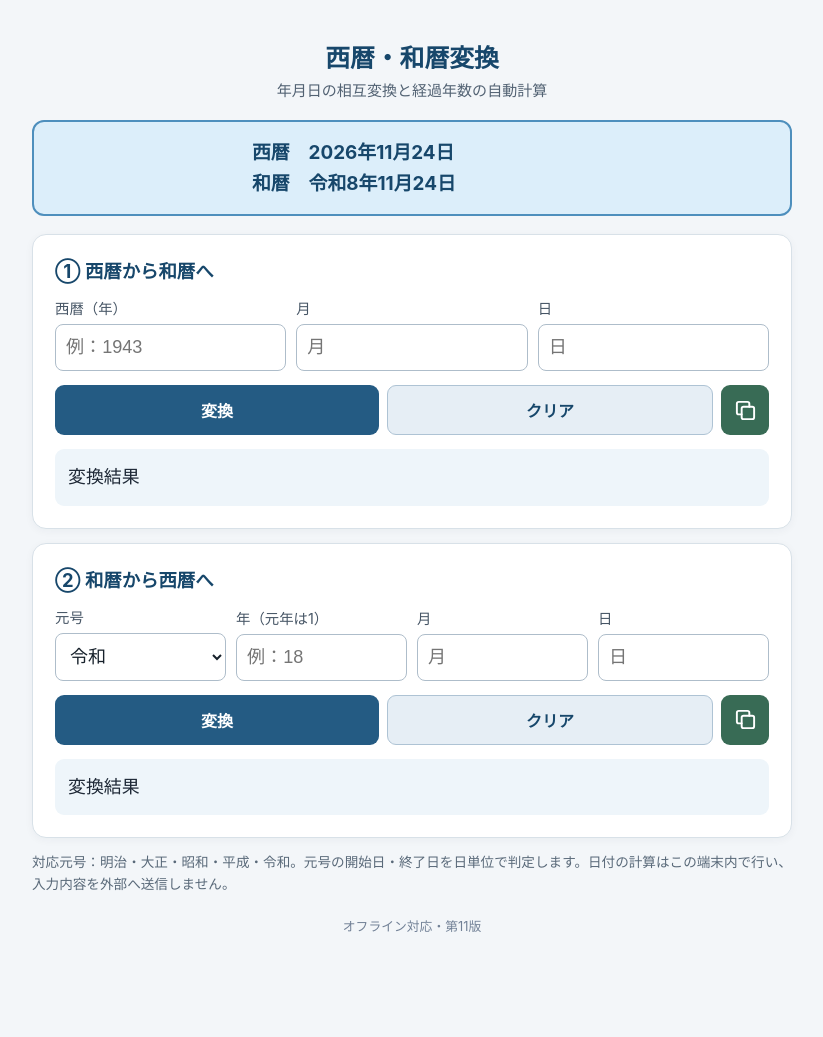
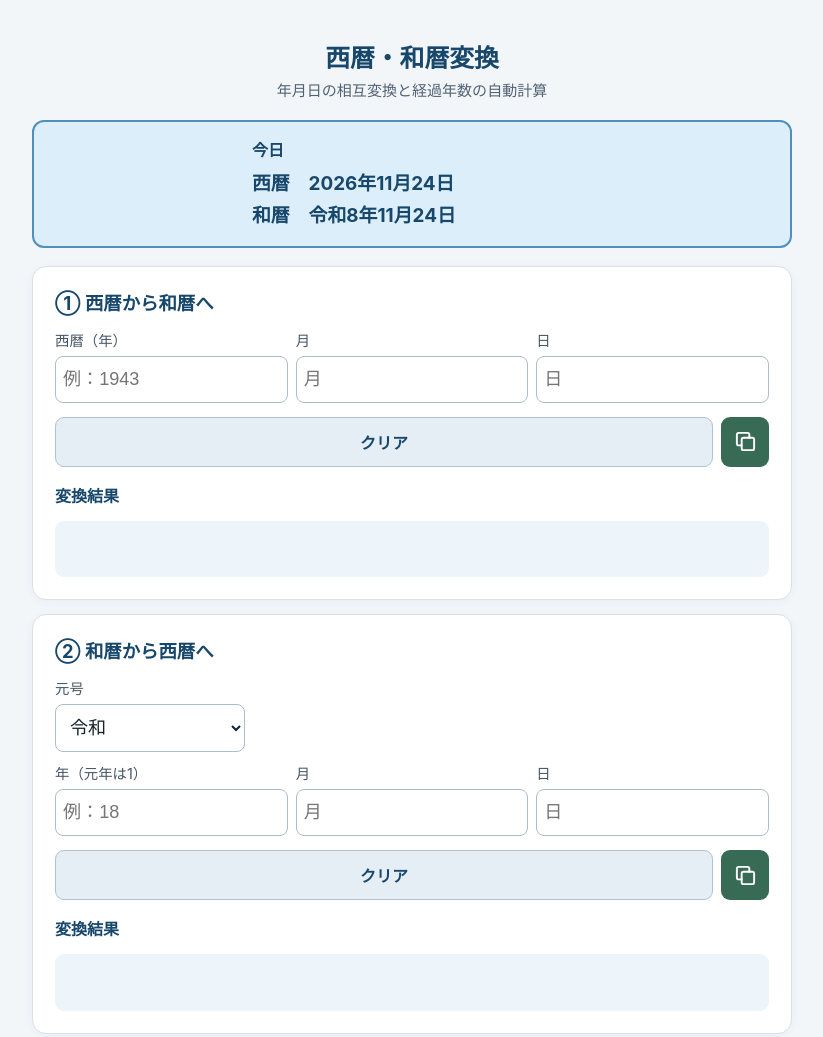
Before and after one commit to takero-kit/wareki-converter, a plain HTML site: page index.html in a window 1280 px wide. Shown: the top 1037 px of the page, without its empty margins (228-1051 px from the left). Before the commit the page ends 971 px from the top, so only its background shows below. Drawn offline with Linux system fonts and the light colour scheme.

Commit message:
西暦・和暦変換 第12版

```diff
--- a/index.html
+++ b/index.html
@@ -25,10 +25,16 @@ input,select{width:100%;padding:12px 10px;border:1px solid #aebdca;border-radius
 button{border:0;border-radius:9px;padding:12px 18px;font-size:1rem;font-weight:600;background:#245b83;color:white;cursor:pointer;margin-top:14px}
 button:active{opacity:.8}
 .actions{display:flex;gap:8px;flex-wrap:nowrap;align-items:stretch;width:100%}
-.actions button{flex:1 1 0;min-width:0;padding:12px 6px;white-space:nowrap;margin-top:14px}
+.actions button{flex:1 1 0;min-width:0;padding:12px 10px;white-space:nowrap;margin-top:14px}
 button.secondary{background:#e6eef5;color:#17476b;border:1px solid #aec3d4}
 button.copy{background:#386b55;flex:0 0 48px;width:48px;min-width:48px;display:inline-flex;justify-content:center;align-items:center;padding:12px}button.copy svg{display:block}button.copy:focus-visible{outline:3px solid #ffb83d;outline-offset:2px}
 .today-banner .today-line{display:block;text-align:left;max-width:320px;margin:0 auto}
+.today-banner .today-label{display:block;text-align:left;max-width:320px;margin:0 auto 5px;font-size:1rem}
+.era-row{margin-bottom:10px}.era-row .field{flex:0 1 190px}
+.date-row{flex-wrap:nowrap;gap:8px}.date-row .field{flex:1 1 0;min-width:0}
+.date-row input{min-width:0;padding:12px 7px}
+.result-label{font-weight:700;color:#17476b;margin-top:16px;font-size:1rem}
+.result:empty:before{content:"\00a0"}
 .today-banner{background:#dceefa;border:2px solid #4e8fbd;border-radius:12px;padding:15px;text-align:center;font-weight:700;font-size:1.18rem;color:#17476b;margin-bottom:18px;line-height:1.65}
 .result{font-size:1.12rem}
 @media(max-width:420px){.card{padding:15px}.field{flex:1 1 85px}h1{font-size:1.45rem}}
@@ -61,30 +67,34 @@ button.copy{background:#386b55;flex:0 0 48px;width:48px;min-width:48px;display:i
 <div class="today-banner" id="todayBanner" aria-live="polite"></div>
 <section class="card">
 <h2>① 西暦から和暦へ</h2>
-<div class="row">
+<div class="row date-row">
  <div class="field"><label for="gy">西暦（年）</label><input id="gy" type="number" inputmode="numeric" min="1868" max="9999" placeholder="例：1943"></div>
  <div class="field"><label for="gm">月</label><input id="gm" type="number" inputmode="numeric" min="1" max="12" placeholder="月"></div>
  <div class="field"><label for="gd">日</label><input id="gd" type="number" inputmode="numeric" min="1" max="31" placeholder="日"></div>
 </div>
-<div class="actions"><button type="button" onclick="fromGregorian()">変換</button><button class="secondary" type="button" onclick="clearInputs('g')">クリア</button><button class="copy" type="button" onclick="copyResult('gResult')" title="コピー" aria-label="変換結果をコピー"><svg xmlns="http://www.w3.org/2000/svg" width="23" height="23" viewBox="0 0 24 24" fill="none" stroke="currentColor" stroke-width="2" stroke-linecap="round" stroke-linejoin="round" aria-hidden="true"><rect x="8" y="8" width="13" height="13" rx="2"/><path d="M16 8V5a2 2 0 0 0-2-2H5a2 2 0 0 0-2 2v9a2 2 0 0 0 2 2h3"/></svg></button></div>
-<div id="gResult" class="result" aria-live="polite">変換結果</div>
+<div class="actions"><button class="secondary" type="button" onclick="clearInputs('g')">クリア</button><button class="copy" type="button" onclick="copyResult('gResult')" title="コピー" aria-label="変換結果をコピー"><svg xmlns="http://www.w3.org/2000/svg" width="23" height="23" viewBox="0 0 24 24" fill="none" stroke="currentColor" stroke-width="2" stroke-linecap="round" stroke-linejoin="round" aria-hidden="true"><rect x="8" y="8" width="13" height="13" rx="2"/><path d="M16 8V5a2 2 0 0 0-2-2H5a2 2 0 0 0-2 2v9a2 2 0 0 0 2 2h3"/></svg></button></div>
+<div class="result-label">変換結果</div>
+<div id="gResult" class="result" aria-live="polite"></div>
 </section>
 
 <section class="card">
 <h2>② 和暦から西暦へ</h2>
-<div class="row">
+<div class="row era-row">
  <div class="field"><label for="era">元号</label><select id="era"><option value="令和">令和</option><option value="平成">平成</option><option value="昭和">昭和</option><option value="大正">大正</option><option value="明治">明治</option></select></div>
+</div>
+<div class="row date-row">
  <div class="field"><label for="ey">年（元年は1）</label><input id="ey" type="number" inputmode="numeric" min="1" max="9999" placeholder="例：18"></div>
  <div class="field"><label for="em">月</label><input id="em" type="number" inputmode="numeric" min="1" max="12" placeholder="月"></div>
  <div class="field"><label for="ed">日</label><input id="ed" type="number" inputmode="numeric" min="1" max="31" placeholder="日"></div>
 </div>
-<div class="actions"><button type="button" onclick="toGregorian()">変換</button><button class="secondary" type="button" onclick="clearInputs('e')">クリア</button><button class="copy" type="button" onclick="copyResult('eResult')" title="コピー" aria-label="変換結果をコピー"><svg xmlns="http://www.w3.org/2000/svg" width="23" height="23" viewBox="0 0 24 24" fill="none" stroke="currentColor" stroke-width="2" stroke-linecap="round" stroke-linejoin="round" aria-hidden="true"><rect x="8" y="8" width="13" height="13" rx="2"/><path d="M16 8V5a2 2 0 0 0-2-2H5a2 2 0 0 0-2 2v9a2 2 0 0 0 2 2h3"/></svg></button></div>
-<div id="eResult" class="result" aria-live="polite">変換結果</div>
+<div class="actions"><button class="secondary" type="button" onclick="clearInputs('e')">クリア</button><button class="copy" type="button" onclick="copyResult('eResult')" title="コピー" aria-label="変換結果をコピー"><svg xmlns="http://www.w3.org/2000/svg" width="23" height="23" viewBox="0 0 24 24" fill="none" stroke="currentColor" stroke-width="2" stroke-linecap="round" stroke-linejoin="round" aria-hidden="true"><rect x="8" y="8" width="13" height="13" rx="2"/><path d="M16 8V5a2 2 0 0 0-2-2H5a2 2 0 0 0-2 2v9a2 2 0 0 0 2 2h3"/></svg></button></div>
+<div class="result-label">変換結果</div>
+<div id="eResult" class="result" aria-live="polite"></div>
 </section>
 
 
 <p class="note">対応元号：明治・大正・昭和・平成・令和。元号の開始日・終了日を日単位で判定します。日付の計算はこの端末内で行い、入力内容を外部へ送信しません。</p>
-<div class="footer">オフライン対応・第11版</div>
+<div class="footer">オフライン対応・第12版</div>
 </main>
 <div id="keypadBackdrop" role="dialog" aria-modal="true" aria-labelledby="keypadTitle" onclick="if(event.target===this)closeKeypad()">
  <div id="keypad">
@@ -138,20 +148,41 @@ function refreshToday(){
  const d=new Date();
  document.getElementById('todayBanner').replaceChildren();
   const banner=document.getElementById('todayBanner');
+  const label=document.createElement('div');label.className='today-label';label.textContent='今日';banner.appendChild(label);
   for(const line of ['西暦　'+dateText(d),'和暦　'+(eraText(d)||'対象外')]){const div=document.createElement('div');div.className='today-line';div.textContent=line;banner.appendChild(div);}
 }
 refreshToday();
 document.addEventListener('visibilitychange',()=>{if(!document.hidden)refreshToday()});
 window.addEventListener('focus',refreshToday);
+// 年・月・日がすべて入力されたら自動変換。入力途中は結果を空にする。
+const autoTimers={g:null,e:null};
+function scheduleConvert(prefix){
+ clearTimeout(autoTimers[prefix]);
+ const resultId=prefix==='g'?'gResult':'eResult';
+ const complete=['y','m','d'].every(part=>document.getElementById(prefix+part).value.trim()!=='');
+ if(!complete){show(resultId,'');return;}
+ autoTimers[prefix]=setTimeout(()=>{
+  if(prefix==='g')fromGregorian();else toGregorian();
+ },400);
+}
+for(const prefix of ['g','e']){
+ for(const part of ['y','m','d']){
+  const el=document.getElementById(prefix+part);
+  el.addEventListener('input',()=>scheduleConvert(prefix));
+  el.addEventListener('change',()=>scheduleConvert(prefix));
+ }
+}
+document.getElementById('era').addEventListener('change',()=>scheduleConvert('e'));
 function clearInputs(prefix){
+ clearTimeout(autoTimers[prefix]);
  for(const part of ['y','m','d'])document.getElementById(prefix+part).value='';
  if(prefix==='e')document.getElementById('era').value='令和';
  const id=prefix==='e'?'eResult':'gResult';
- show(id,'変換結果');
+ show(id,'');
 }
 async function copyResult(id){
  const el=document.getElementById(id);
- if(el.classList.contains('error')||el.textContent.trim()==='変換結果'){alert('先に変換してください。');return;}
+ if(el.classList.contains('error')||!el.textContent.trim()){alert('先に変換してください。');return;}
  const value=el.innerText;
  try{
    if(navigator.clipboard&&window.isSecureContext)await navigator.clipboard.writeText(value);
--- a/sw.js
+++ b/sw.js
@@ -1,4 +1,4 @@
-const CACHE = 'wareki-converter-v11';
+const CACHE = 'wareki-converter-v12';
 const ASSETS = ['./', './index.html', './manifest.webmanifest', './icon-180.png', './icon-192.png', './icon-512.png'];
 self.addEventListener('install', event => {
   event.waitUntil(caches.open(CACHE).then(cache => cache.addAll(ASSETS)).then(() => self.skipWaiting()));
```
